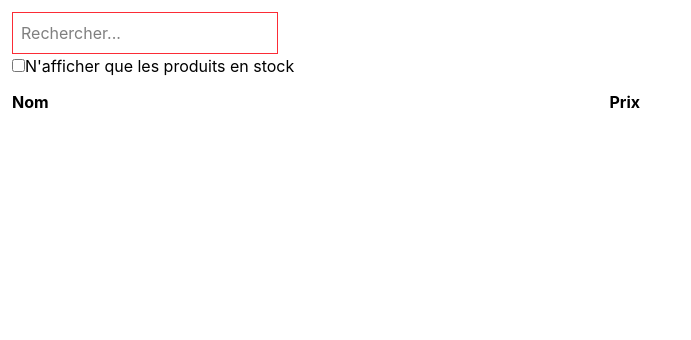
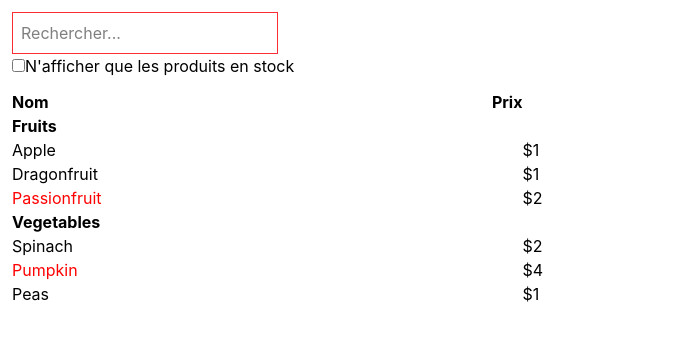
Before and after one commit to ndemanou237/learn-react, a React (Vite) app: page / in a window 1280 px wide. Shown: the top 340 px of the page, without its empty margins (0-691 px from the left). Built offline with nearby package versions, Linux system fonts and the light colour scheme.

Commit message:
in the document htm write the product on the cathegory distinct...

```diff
--- a/src/App.jsx
+++ b/src/App.jsx
@@ -1,6 +1,8 @@
 import { useState } from "react"
 import {Input} from "./components/forms/Input.jsx";
 import { Checkbox } from "./components/forms/checkbox.jsx";
+import { ProduitCategoryRow } from "./components/forms/produits/produitCategoryRow.jsx";
+import { ProductRow } from "./components/forms/produits/ProduitRow.jsx";
 <link rel="stylesheet" href="output.css" />
 // import * from "output.css"
 
@@ -141,6 +143,17 @@ function SearchBar(){
 }
 
 function ProductTable ({products}){
+
+  const rows = []
+  let lasCategory = null
+  for (let product of products){
+    if (product.category !== lasCategory ){
+      rows.push(<ProduitCategoryRow key={product.category} name={product.category} />)
+    }
+    lasCategory = product.category
+    rows.push(<ProductRow key={product.name} product={product} />)
+  }
+
   return <table className="w-1/2">
     <thead>
       <tr className="flex gap-5 justify-between ">
@@ -149,6 +162,7 @@ function ProductTable ({products}){
       </tr>
     </thead>
     <tbody>
+      {rows}
 
     </tbody>
   </table>
--- a/src/components/forms/produits/ProduitRow.jsx
+++ b/src/components/forms/produits/ProduitRow.jsx
@@ -1,10 +1,10 @@
 
 
-export function ProductRow ({produit}){
+export function ProductRow ({product}){
 
-    const style = produit.stocked ? undefined : {color: 'red'}
+    const style = product.stocked ? undefined : {color: 'red'}
     return <tr>
-        <td style={style}>{produit.name}</td>
-        <td>{produit.price}</td>
+        <td style={style}>{product.name}</td>
+        <td>{product.price}</td>
     </tr>
 }
```
